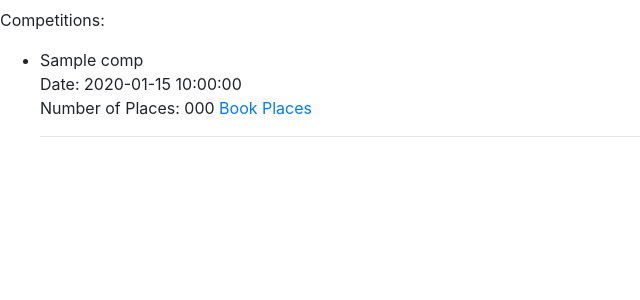
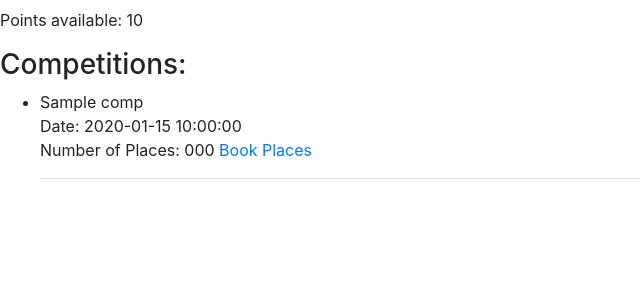
Before and after one commit to ChardonBleu/Gudlf2, a Flask app: template templates/competitions.html in a window 1280 px wide. Shown: the part 38-338 px from the top of the page, without its empty margins (0-640 px from the left). Run offline with Flask 2, Linux system fonts and the light colour scheme; the template is opened without the code that fills it: most values are stand-ins (such as "Sample title", 1, 10 or a date in 2020); some libraries are stand-ins or nearby versions.

Commit message:
correction template competitions

```diff
--- a/templates/competitions.html
+++ b/templates/competitions.html
@@ -18,7 +18,7 @@
         {% endfor %}
        </ul>
     {% endif%}
-    <p id="points" Points available: {{club['points']}}
+    <p id="points">Points available: {{club['points']}}
     <h3>Competitions:</h3>
     <ul>
         {% for comp in competitions%}
```
